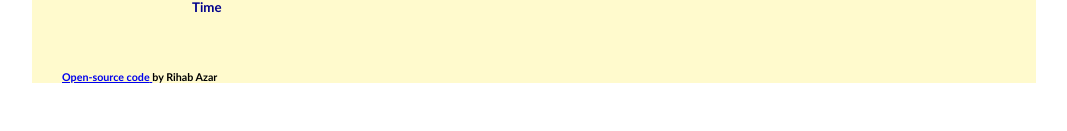
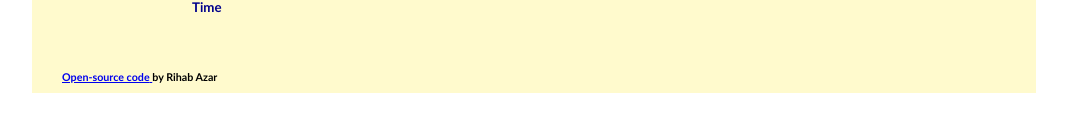
Before and after one commit to Shahbi88/less-components-weather-app, a React (Create React App) app: page / in a window 1280 px wide. Shown: the part 395-526 px from the top of the page, without its empty margins (76-1143 px from the left). Built offline with nearby package versions, Linux system fonts and the light colour scheme.

Commit message:
improved the footer's look

```diff
--- a/src/styles.css
+++ b/src/styles.css
@@ -91,3 +91,6 @@ body {
   display: flex;
   justify-content: space-between;
 }
+.footer {
+  padding-bottom: 10px;
+}
```
